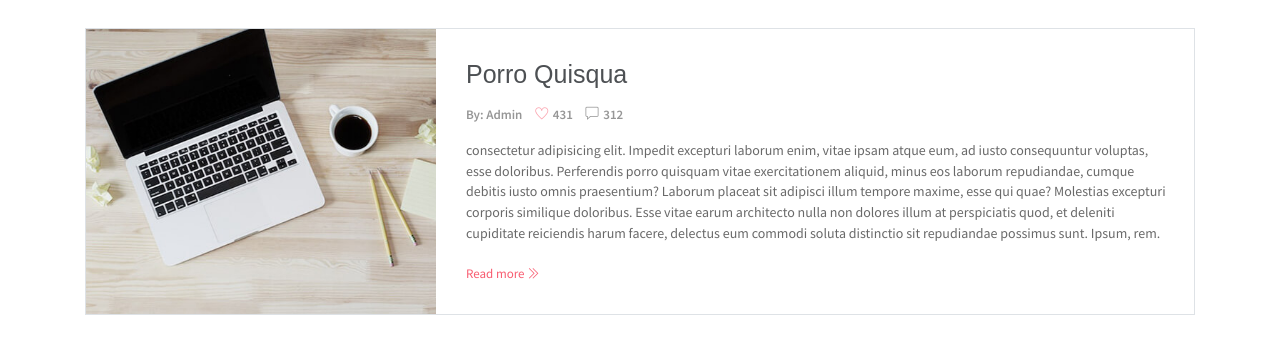
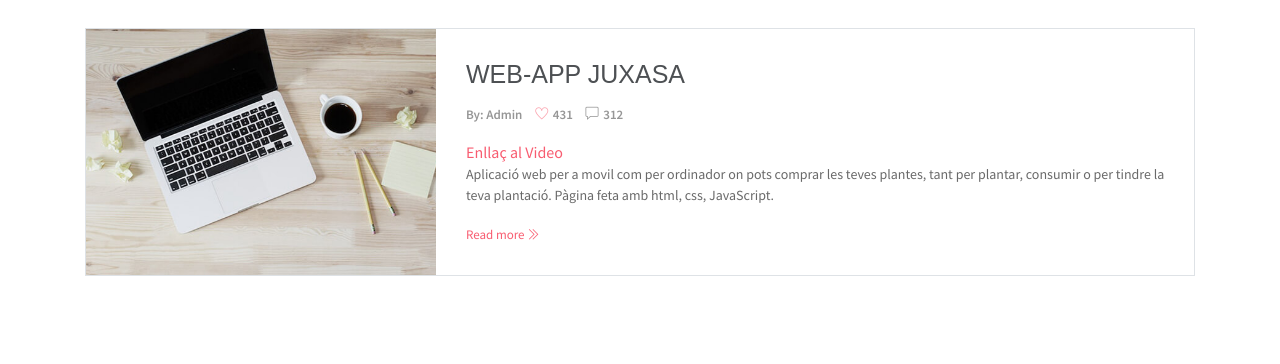
Before and after one commit to santi2114/santi2114.github.io, a plain HTML site: page index.html in a window 1280 px wide. Shown: the part 3181-3545 px from the top of the page. Drawn offline with Linux system fonts and the light colour scheme; some packages are replaced by stand-ins of ours.

Commit message:
Update index.html

```diff
--- a/index.html
+++ b/index.html
@@ -327,15 +327,16 @@
                         <img src="assets/imgs/blog3.jpg" alt="Download free bootstrap 4 landing page, free boootstrap 4 templates, Download free bootstrap 4.1 landing page, free boootstrap 4.1.1 templates, meyawo Landing page">
                     </div>
                     <div class="content-holder">
-                        <h4 class="title">Porro Quisqua</h4>
+                        <h4 class="title">WEB-APP JUXASA</h4>
 
                         <p class="post-details">
                             <a href="#">By: Admin</a>
                             <a href="#"><i class="ti-heart text-danger"></i> 431</a>
                             <a href="#"><i class="ti-comment"></i> 312</a>
                         </p>
-
-                        <p> consectetur adipisicing elit. Impedit excepturi laborum enim, vitae ipsam atque eum, ad iusto consequuntur voluptas, esse doloribus. Perferendis porro quisquam vitae exercitationem aliquid, minus eos laborum repudiandae, cumque debitis iusto omnis praesentium? Laborum placeat sit adipisci illum tempore maxime, esse qui quae? Molestias excepturi corporis similique doloribus. Esse vitae earum architecto nulla non dolores illum at perspiciatis quod, et deleniti cupiditate reiciendis harum facere, delectus eum commodi soluta distinctio sit repudiandae possimus sunt. Ipsum, rem.</p>
+												<a href="https://drive.google.com/file/d/1lIMhY_45ZFQTsdV0_DxaQjCoRJpuB94l/view?usp=sharing">Enllaç al Video</a>
+                        <p>Aplicació web per a movil com per ordinador on pots comprar les teves plantes, tant per plantar, consumir o per tindre la teva plantació.
+													Pàgina feta amb html, css, JavaScript.</p>
 
                         <a href="#" class="read-more">Read more <i class="ti-angle-double-right"></i></a>
                     </div>
```
